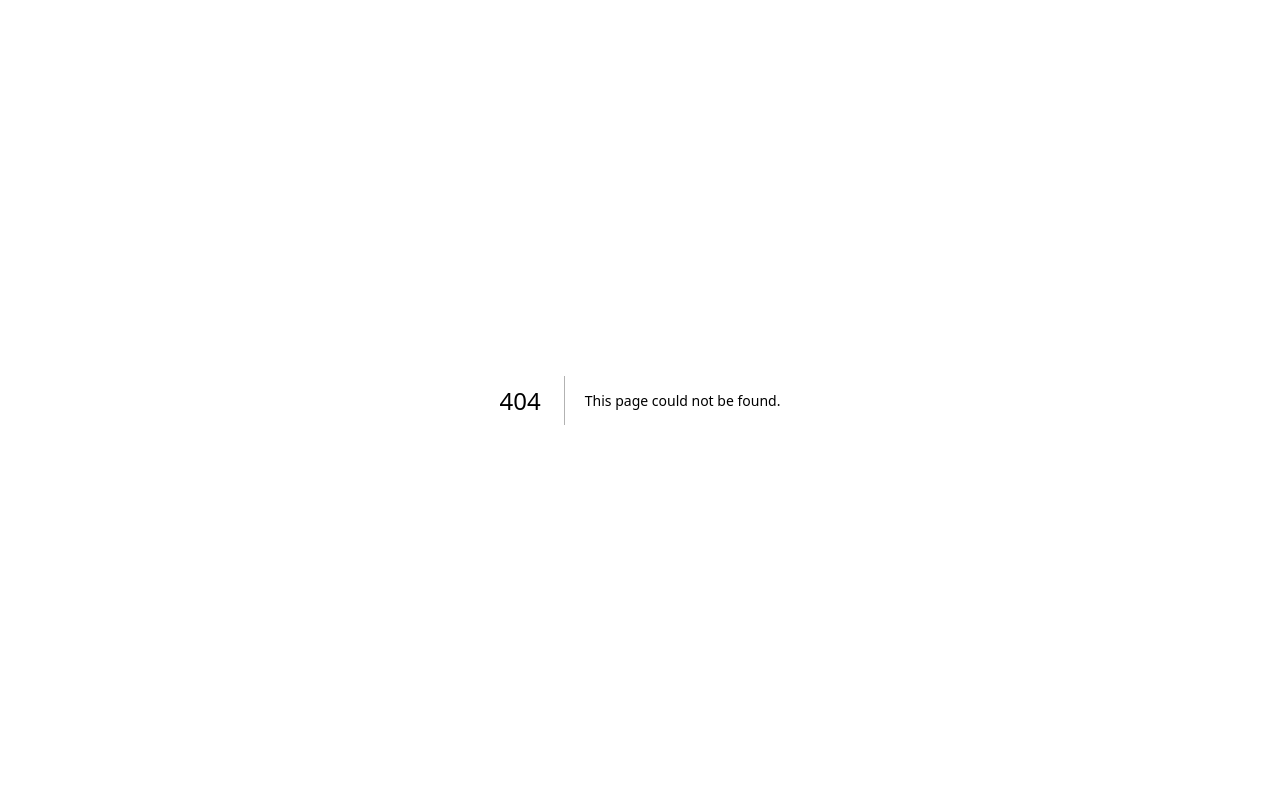
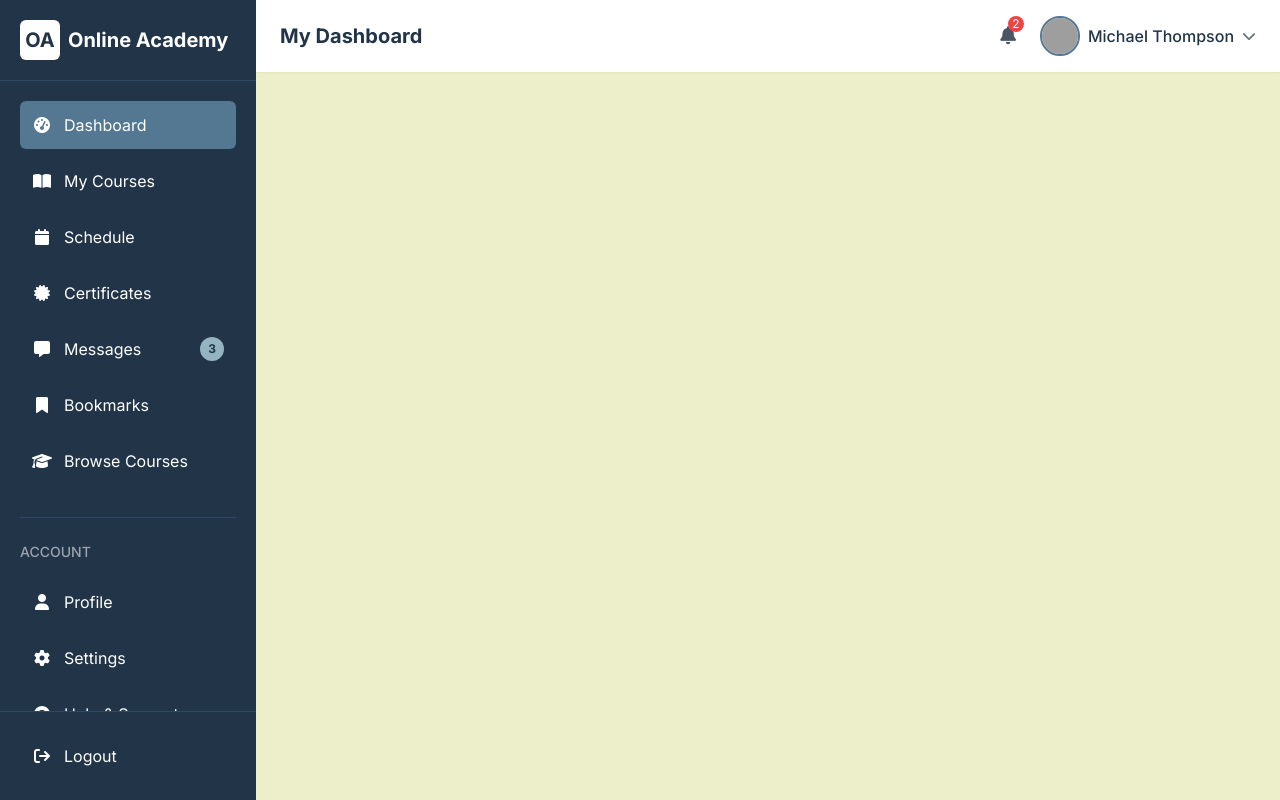
Before and after one commit to nibras-dev-sy/karam-platform-front, a Next.js app: page /1/dashboard in a window 1280 px wide. Before the commit this address had no page. Built offline with nearby package versions, Linux system fonts and the light colour scheme; grey boxes are pictures that could not be loaded.

Commit message:
dashboard

```diff
--- /dev/null
+++ b/app/[lang]/dashboard/layout.tsx
@@ -0,0 +1,138 @@
+import type { ReactNode } from "react"
+import { Inter, Cairo } from "next/font/google"
+
+const inter = Inter({
+  subsets: ["latin"],
+  variable: "--font-inter"
+})
+
+const cairo = Cairo({
+  subsets: ["arabic", "latin"],
+  variable: "--font-arabic",
+  weight: ["400", "500", "600", "700"],
+  display: "swap",
+})
+
+export default function DashboardLayout({ children }: { children: ReactNode }) {
+
+  return (
+    <html lang="en" className={`${inter.variable} ${cairo.variable}`}>
+      <body className="min-h-screen flex flex-col font-sans">
+        <div className="flex h-[100vh]">
+          {/* Sidebar Navigation */}
+          <div id="sidebar" className="w-64 bg-[#213448] text-white h-full flex flex-col fixed">
+            <div className="p-5 border-b border-[#2e4a67]">
+              <div className="flex items-center">
+                <div className="w-10 h-10 bg-white flex items-center justify-center rounded-md">
+                  <span className="text-[#213448] text-xl font-bold">OA</span>
+                </div>
+                <div className="ml-2 text-xl font-bold">Online Academy</div>
+              </div>
+            </div>
+            <div className="p-5 flex-grow overflow-y-auto">
+              <nav>
+                <ul className="space-y-2">
+                  <li className="mb-1">
+                    <span className="flex items-center p-3 rounded-md bg-[#547792] text-white cursor-pointer">
+                      <i className="fa-solid fa-gauge-high w-5 text-center mr-3"></i>
+                      <span>Dashboard</span>
+                    </span>
+                  </li>
+                  <li className="mb-1">
+                    <span className="flex items-center p-3 rounded-md hover:bg-[#2e4a67] transition-colors cursor-pointer">
+                      <i className="fa-solid fa-book-open w-5 text-center mr-3"></i>
+                      <span>My Courses</span>
+                    </span>
+                  </li>
+                  <li className="mb-1">
+                    <span className="flex items-center p-3 rounded-md hover:bg-[#2e4a67] transition-colors cursor-pointer">
+                      <i className="fa-solid fa-calendar w-5 text-center mr-3"></i>
+                      <span>Schedule</span>
+                    </span>
+                  </li>
+                  <li className="mb-1">
+                    <span className="flex items-center p-3 rounded-md hover:bg-[#2e4a67] transition-colors cursor-pointer">
+                      <i className="fa-solid fa-certificate w-5 text-center mr-3"></i>
+                      <span>Certificates</span>
+                    </span>
+                  </li>
+                  <li className="mb-1">
+                    <span className="flex items-center p-3 rounded-md hover:bg-[#2e4a67] transition-colors cursor-pointer">
+                      <i className="fa-solid fa-message w-5 text-center mr-3"></i>
+                      <span>Messages</span>
+                      <span className="ml-auto bg-[#94B4C1] text-[#213448] text-xs font-bold px-2 py-1 rounded-full">3</span>
+                    </span>
+                  </li>
+                  <li className="mb-1">
+                    <span className="flex items-center p-3 rounded-md hover:bg-[#2e4a67] transition-colors cursor-pointer">
+                      <i className="fa-solid fa-bookmark w-5 text-center mr-3"></i>
+                      <span>Bookmarks</span>
+                    </span>
+                  </li>
+                  <li className="mb-1">
+                    <span className="flex items-center p-3 rounded-md hover:bg-[#2e4a67] transition-colors cursor-pointer">
+                      <i className="fa-solid fa-graduation-cap w-5 text-center mr-3"></i>
+                      <span>Browse Courses</span>
+                    </span>
+                  </li>
+                </ul>
+              </nav>
+              <div className="mt-8 pt-6 border-t border-[#2e4a67]">
+                <h3 className="text-sm uppercase text-gray-400 mb-4 font-medium">Account</h3>
+                <ul className="space-y-2">
+                  <li className="mb-1">
+                    <span className="flex items-center p-3 rounded-md hover:bg-[#2e4a67] transition-colors cursor-pointer">
+                      <i className="fa-solid fa-user w-5 text-center mr-3"></i>
+                      <span>Profile</span>
+                    </span>
+                  </li>
+                  <li className="mb-1">
+                    <span className="flex items-center p-3 rounded-md hover:bg-[#2e4a67] transition-colors cursor-pointer">
+                      <i className="fa-solid fa-gear w-5 text-center mr-3"></i>
+                      <span>Settings</span>
+                    </span>
+                  </li>
+                  <li className="mb-1">
+                    <span className="flex items-center p-3 rounded-md hover:bg-[#2e4a67] transition-colors cursor-pointer">
+                      <i className="fa-solid fa-circle-question w-5 text-center mr-3"></i>
+                      <span>Help & Support</span>
+                    </span>
+                  </li>
+                </ul>
+              </div>
+            </div>
+            <div className="p-5 border-t border-[#2e4a67]">
+              <span className="flex items-center p-3 rounded-md hover:bg-[#2e4a67] transition-colors cursor-pointer">
+                <i className="fa-solid fa-arrow-right-from-bracket w-5 text-center mr-3"></i>
+                <span>Logout</span>
+              </span>
+            </div>
+          </div>
+          {/* Main Content */}
+          <div id="main-content" className="ml-64 flex-1 bg-[#ECEFCA] overflow-y-auto">
+            {/* Top Header */}
+            <header id="header" className="bg-white shadow-sm py-4 px-6 flex items-center justify-between sticky top-0 z-10">
+              <div className="flex items-center">
+                <h1 className="text-xl font-bold text-[#213448]">My Dashboard</h1>
+              </div>
+              <div className="flex items-center space-x-4">
+                <button className="relative p-2 text-gray-600 hover:text-[#547792] transition-colors">
+                  <i className="fa-solid fa-bell text-lg"></i>
+                  <span className="absolute top-0 right-0 h-4 w-4 bg-red-500 rounded-full flex items-center justify-center text-white text-xs">2</span>
+                </button>
+                <div className="relative">
+                  <button className="flex items-center space-x-2">
+                    <img src="https://storage.googleapis.com/uxpilot-auth.appspot.com/avatars/avatar-3.jpg" alt="User" className="w-10 h-10 rounded-full border-2 border-[#547792]" />
+                    <span className="text-[#213448] font-medium">Michael Thompson</span>
+                    <i className="fa-solid fa-chevron-down text-gray-500 text-sm"></i>
+                  </button>
+                </div>
+              </div>
+            </header>
+            <main className="p-8">{children}</main>
+          </div>
+        </div>
+      </body>
+    </html>
+  )
+}
--- /dev/null
+++ b/app/[lang]/dashboard/page.tsx
@@ -0,0 +1,7 @@
+export default function DashboardPage() {
+  return (
+    <div>
+      {/* Empty dashboard content for now */}
+    </div>
+  )
+}
--- a/app/[lang]/layout.tsx
+++ b/app/[lang]/p/layout.tsx
@@ -5,7 +5,11 @@ import Header from "@/components/header"
 import Footer from "@/components/footer"
 import { Inter, Cairo } from "next/font/google"
 
-const inter = Inter({ subsets: ["latin"], variable: "--font-inter" })
+const inter = Inter({
+  subsets: ["latin"],
+  variable: "--font-inter"
+})
+
 const cairo = Cairo({
   subsets: ["arabic", "latin"],
   variable: "--font-arabic",
--- a/app/[lang]/sign-in/SignInForm.tsx
+++ b/app/[lang]/p/sign-in/SignInForm.tsx
@@ -22,7 +22,7 @@ export default function SignInForm({ dictionary, lang }: { dictionary: any; lang
       localStorage.setItem("strapi_jwt", data.jwt)
       localStorage.setItem("strapi_user", JSON.stringify(data.user))
       // Redirect to home or previous page
-      const redirect = searchParams.get("redirect") || `/${lang}`
+      const redirect = searchParams.get("redirect") || `/${lang}/dashboard`
       router.push(redirect)
     } catch (err: any) {
       setError(err.message)
--- a/app/[lang]/sign-up/SignUpForm.tsx
+++ b/app/[lang]/p/sign-up/SignUpForm.tsx
@@ -21,7 +21,7 @@ export default function SignUpForm({ dictionary, lang }: { dictionary: any; lang
       const data = await signUpStrapi({ username: name, email, password })
       localStorage.setItem("strapi_jwt", data.jwt)
       localStorage.setItem("strapi_user", JSON.stringify(data.user))
-      const redirect = searchParams.get("redirect") || `/${lang}`
+      const redirect = searchParams.get("redirect") || `/${lang}/p/sign-in`
       router.push(redirect)
     } catch (err: any) {
       setError(err.message)
--- a/components/header.tsx
+++ b/components/header.tsx
@@ -23,7 +23,7 @@ export default function Header({
           </div>
         </div>
         <nav className="hidden md:flex items-center space-x-8">
-          <span className="text-[#213448] font-medium border-b-2 border-[#547792] cursor-pointer">{dictionary.navbar.home}</span>
+          <Link href={`/${lang}/p`} className="text-[#213448] font-medium border-b-2 border-[#547792] cursor-pointer">{dictionary.navbar.home}</Link>
           <span className="text-[#213448] font-medium hover:text-[#547792] transition-colors cursor-pointer">{dictionary.navbar.courses}</span>
           <span className="text-[#213448] font-medium hover:text-[#547792] transition-colors cursor-pointer">{dictionary.navbar.about}</span>
           <span className="text-[#213448] font-medium hover:text-[#547792] transition-colors cursor-pointer">{dictionary.navbar.contact}</span>
@@ -32,10 +32,10 @@ export default function Header({
           <button className="text-[#213448] hover:text-[#547792] transition-colors">
             <i className="fa-solid fa-magnifying-glass text-lg"></i>
           </button>
-          <Link href={`/${lang}/sign-in`} className="text-[#547792] font-medium hover:text-[#213448] transition-colors cursor-pointer">
+          <Link href={`/${lang}/p/sign-in`} className="text-[#547792] font-medium hover:text-[#213448] transition-colors cursor-pointer">
             {dictionary.navbar.signIn}
           </Link>
-          <Link href={`/${lang}/sign-up`} className="bg-[#547792] text-white px-5 py-2 rounded-md font-medium hover:bg-[#213448] transition-colors cursor-pointer">
+          <Link href={`/${lang}/p/sign-up`} className="bg-[#547792] text-white px-5 py-2 rounded-md font-medium hover:bg-[#213448] transition-colors cursor-pointer">
             {dictionary.navbar.signUp}
           </Link>
           <LanguageSwitcher currentLang={lang} switchLabel={dictionary.navbar.languageSwitcher} />
```
Also changed, not shown: app/[lang]/p/page.tsx (renamed from app/[lang]/page.tsx), app/[lang]/p/sign-in/page.tsx (renamed from app/[lang]/sign-in/page.tsx), app/[lang]/p/sign-up/page.tsx (renamed from app/[lang]/sign-up/page.tsx).
